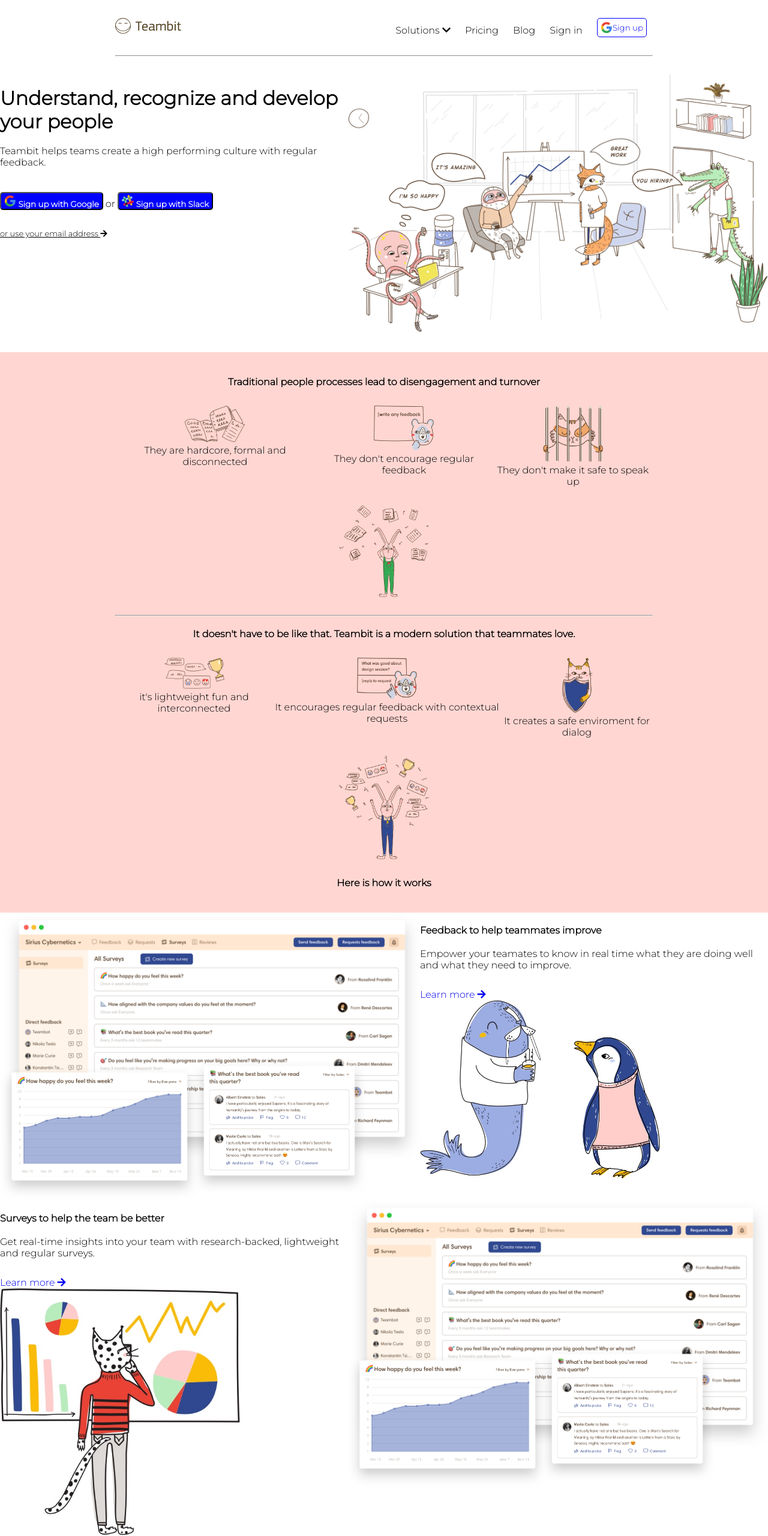
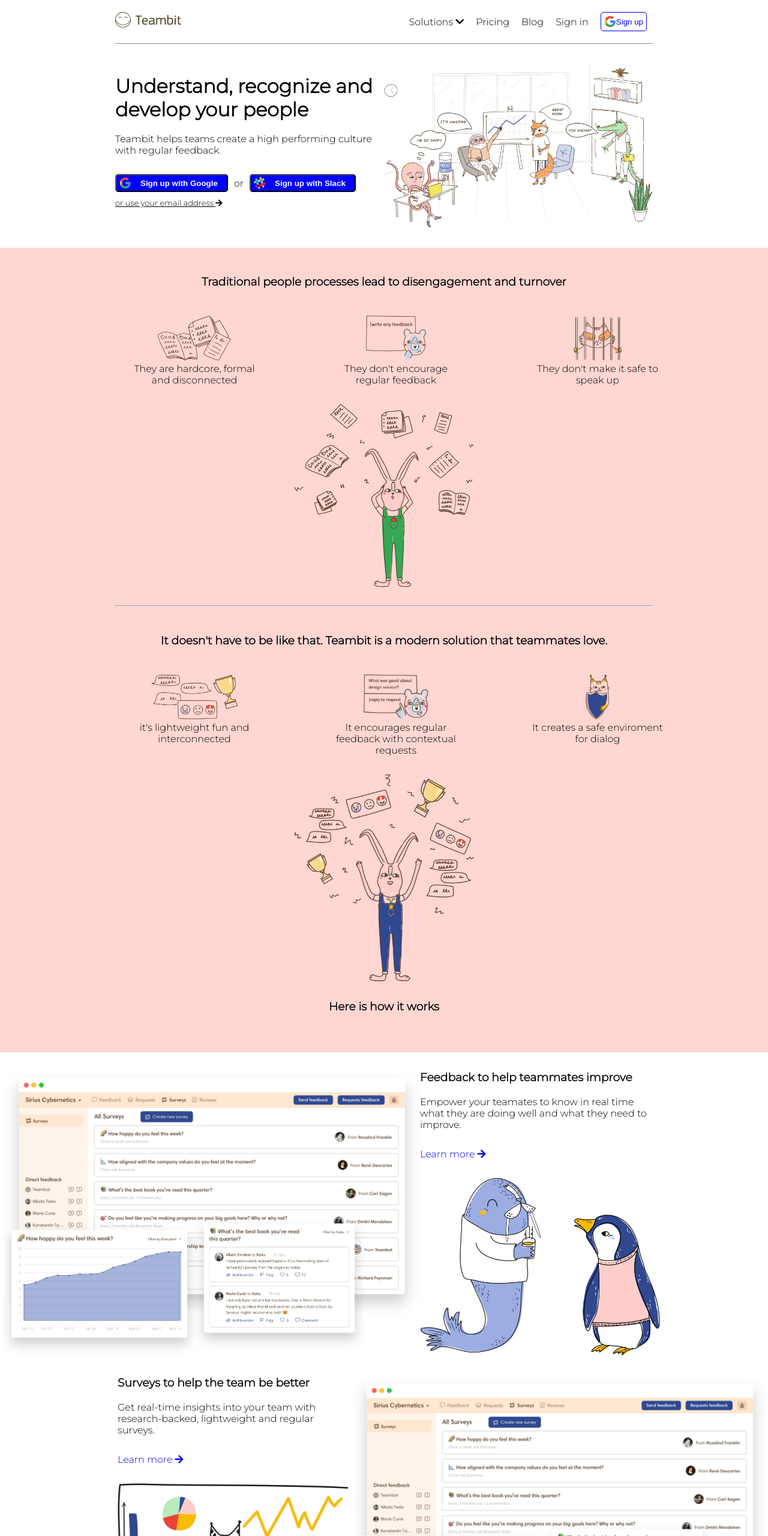
Before and after one commit to alessiopretelli/node-sass-teambit, a website: page index.html in a window 1280 px wide. Shown: the top 2560 px of the page at 60% size. Drawn offline with Linux system fonts and the light colour scheme.

Commit message:
correzioni varie

```diff
--- a/index.html
+++ b/index.html
@@ -47,6 +47,7 @@
                 <h1>Understand, recognize and develop your people</h1>
                 <p>Teambit helps teams create a high performing culture with regular feedback.</p>
                 <div class="jumbotron_info_button">
+                    <div class="buttons">
                         <button>
                             <img src="img/google-logo.svg" alt="">
                             <p>Sign up with Google</p>
@@ -62,12 +63,13 @@
                         <i class="fas fa-arrow-right"></i>
                     </a>
                 </div>
+            </div>
             <div class="jumbotron_image">
                 <img src="img/illustration-main.jpg" alt="">
             </div>
         </div>
         <div id="center_stuff">
-            <h4>Traditional people processes lead to disengagement and turnover</h4>
+            <h3>Traditional people processes lead to disengagement and turnover</h3>
             <div class="center_stuff_imgs">
                 <div class="upper_imgs">
                     <div class="img_one">
@@ -88,7 +90,7 @@
                 </div>
             </div>
             <hr>
-            <h4>It doesn't have to be like that. Teambit is a modern solution that teammates love.</h4>
+            <h3>It doesn't have to be like that. Teambit is a modern solution that teammates love.</h3>
             <div class="center_stuff_imgs">
                 <div class="upper_imgs">
                     <div class="img_one">
@@ -100,7 +102,7 @@
                         <p>It encourages regular feedback with contextual requests</p>
                     </div>
                     <div class="img_three">
-                        <img id="cat" src="img/safe.png" alt="">
+                        <img src="img/safe.png" alt="">
                         <p>It creates a safe enviroment for dialog</p>
                     </div>
                 </div>
@@ -108,7 +110,7 @@
                     <img src="img/after.png" alt="">
                 </div>
             </div>
-            <h4>Here is how it works</h4>
+            <h3>Here is how it works</h3>
         </div>
         <div class="f_l_f_r">
             <div class="float_left">
@@ -116,7 +118,7 @@
                     <img src="img/employee-survey.jpg" alt="">
                 </div>
                 <div class="f_l_info">
-                    <h4>Feedback to help teammates improve</h4>
+                    <h3>Feedback to help teammates improve</h3>
                     <p>Empower your teamates to know in real time what they are doing well and what they need to improve.</p>
                     <a href="#">
                         Learn more
@@ -127,7 +129,7 @@
             </div>
             <div class="float_right">
                 <div class="f_r_info">
-                    <h4>Surveys to help the team be better</h4>
+                    <h3>Surveys to help the team be better</h3>
                     <p>Get real-time insights into your team with research-backed, lightweight and regular surveys.</p>
                     <a href="#">
                         Learn more
@@ -144,7 +146,7 @@
                     <img src="img/performance-review.jpg" alt="">
                 </div>
                 <div class="f_l_info">
-                    <h4>Reviews to help teammates get a fair evaluation</h4>
+                    <h3>Reviews to help teammates get a fair evaluation</h3>
                     <p>Make better compensation and promotion decisions with objective and quick performance reviews.</p>
                     <a href="#">
                         Learn more
@@ -155,7 +157,7 @@
             </div>
             <div class="float_right">
                 <div class="f_r_info">
-                    <h4>Praise to help teammates feel valued</h4>
+                    <h3>Praise to help teammates feel valued</h3>
                     <p>Make it a habit to recognize and praise people who do great work.</p>
                     <a href="#">
                         Learn more
@@ -172,13 +174,13 @@
             <h1>See teambit for yourself.</h1>
             <h1>Get started in seconds <img src="img/happy.svg" alt=""></h1>
             <div id="chat">
-                <p>
-                    Lorem ipsum dolor sit amet consectetur adipisicing elit.
+                <p id="comment">
+                    "Lorem ipsum dolor sit amet consectetur adipisicing elit.
                     Commodi repellendus nemo perspiciatis suscipit sint, rerum, adipisci, voluptatibus dignissimos ipsa eveniet repellat sunt.
                     Omnis dignissimos eligendi rem a repellat quos quasi.
                     Lorem ipsum dolor sit amet consectetur adipisicing elit.
                     Commodi repellendus nemo perspiciatis suscipit sint, rerum, adipisci, voluptatibus dignissimos ipsa eveniet repellat sunt.
-                    Omnis dignissimos eligendi rem a repellat quos quasi.
+                    Omnis dignissimos eligendi rem a repellat quos quasi."
                 </p>
                 <div class="chat_imgs_names">
                     <div class="chat_images">
@@ -192,6 +194,7 @@
                 </div>
             </div>
             <div class="jumbotron_info_button">
+                <div class="buttons">
                     <button>
                         <img src="img/google-logo.svg" alt="">
                         <p>Sign up with Google</p>
@@ -201,6 +204,7 @@
                         <img src="img/slack-logo.svg" alt="">
                         <p>Sign up with Slack</p>
                     </button>
+                </div>
                 <a href="#">
                     or use your email address
                     <i class="fas fa-arrow-right"></i>
--- a/src/partials/_common.scss
+++ b/src/partials/_common.scss
@@ -1,7 +1,18 @@
-h4 {
+*{
+    padding: 0;
+    margin: 0;
+    box-sizing: border-box;
+}
+
+body {
+    font-family: 'Montserrat', sans-serif;
+}
+
+h1 {
     margin: 20px 0;
 }
-h1 {
+
+h4 {
     margin: 20px 0;
 }
 
@@ -9,27 +20,3 @@
     width: 70%;
     margin: 0 15%;
 }
-
-#center_stuff {
-    padding: 20px 0;
-}
-
-.bottom_stuff {
-    text-align: center;
-}
-
-.jumbotron_info {
-    width: 600px;
-}
-
-.jumbotron_info_button button, .jumbotron_info_button p {
-    margin-top: 10px;
-    display: inline-block;
-}
-
-.footer_info {
-    width: 300px;
-}
-footer h3 {
-    margin-bottom: 20px;
-}
--- a/src/partials/_footer.scss
+++ b/src/partials/_footer.scss
@@ -2,8 +2,18 @@
     margin: 20px 0;
     display: flex;
     justify-content: center;
+    margin-bottom: 20px;
+    margin-bottom: 20px;
+    h3 {
+        margin-bottom: 20px;
+    }
     .footer_info {
         display: flex;
+        width: 300px;
+        img {
+            width: 50px;
+            margin-right: 10px;
+        }
         strong {
             color: $color_two;
         }
@@ -16,7 +26,7 @@
         li {
             @include footer_li;
         }
-        margin: 0 50px;
+        margin: 0 20px;
         width: $width_four;
     }
 }
--- a/src/partials/_header.scss
+++ b/src/partials/_header.scss
@@ -3,10 +3,17 @@
         @include flex_one;
     }
     margin-bottom: 20px;
-    .nav li {
-        @include nav;
-        button {
-            border-radius: 5px;
+    .nav {
+        ul {
+            display: flex;
+            align-items: center;
+            li {
+                @include nav;
+                button {
+                    cursor: pointer;
+                    border-radius: 5px;
+                }
+            }
         }
     }
 }
--- a/src/partials/_main.scss
+++ b/src/partials/_main.scss
@@ -1,67 +1,108 @@
 #jumbotron {
+    padding: 0 15%;
     @include flex_two;
-    p {
+    .jumbotron_info {
+        width: 50%;
+    }
+    .jumbotron_image {
+        width: 50%;
+        img {
+            width: 100%;
+        }
+    }
     margin-bottom: 30px;
 }
+.jumbotron_info_button {
+    margin-top: 30px;
+    .buttons {
+        display: flex;
+        align-items: center;
+        p {
+            margin: 0 10px;
+        }
         button {
+            cursor: pointer;
             @include buttons_sign_up;
+        }
     }
     a {
         @include a_one;
     }
-    .jumbotron_image img {
-        width: $width_two;
-    }
-    margin-bottom: 30px;
 }
 
 #center_stuff {
     text-align: center;
+    padding: 20px 0;
     background-color: $color_one;
+    h3 {
+        margin: 25px 0 45px;
+    }
+    hr {
+        margin-bottom: 45px;
+    }
     .upper_imgs {
-        @include flex_one;
-        #cat {
-            width: 50px;
+        @include flex_five;
+        div {
+            width: 25%;
+            img {
+                height: 75px;
             }
-        img {
-            width: $width_three;
         }
     }
     .down_img {
         @include flex_two;
         img {
-            width: $width_four;
+            width: $width_five;
         }
     }
 }
 
 .float_left {
     width: 100%;
+    margin: 30px 0;
     @include flex_three;
+    .f_l_info {
+        width: 30%;
         a {
             @include a_two;
         }
     }
+}
+
 .float_right {
     width: 100%;
+    margin: 30px 0;
     @include flex_four;
+    .f_r_info {
+        width: 30%;
         a {
             @include a_two;
         }
     }
+}
 
 .bottom_stuff {
-    padding: 30px 0;
+    padding: 20px 0;
+    text-align: center;
     background-color: $color_one;
     #chat {
         border: 1px solid $color_two;
-        padding: 5px;
+        padding: 10px;
         width: 500px;
         margin: 0 auto;
         background-color: white;
+        #comment {
+            margin-bottom: 20px;
+        }
         .chat_imgs_names {
             display: flex;
             align-items: center;
+            .chat_name {
+                margin-left: 10px;
+                p {
+                    font-size: 10px;
+                }
+            }
         }
         img {
             width: 50px;
@@ -71,11 +112,7 @@
             margin: 0;
         }
     }
-    button {
-        @include buttons_sign_up;
-    }
-    a {
-        display: block;
-        @include a_one;
+    .jumbotron_info_button .buttons {
+        justify-content: center;
     }
 }
--- a/src/partials/_mixin.scss
+++ b/src/partials/_mixin.scss
@@ -1,16 +1,18 @@
 @mixin a_one {
+    margin: 10px 0;
+    display: block;
     color: $color_three;
     font-size: $font_size_one;
 }
 
 @mixin a_two {
-    margin-top: 30px;
+    margin: 30px 0;
     display: block;
 }
 
 @mixin flex_one {
     width: 100%;
-    margin: 30px 0;
+    margin: 20px 0;
     padding: 0 15%;
     display: flex;
     justify-content: space-between;
@@ -56,10 +58,18 @@
     }
 }
 
+@mixin flex_five {
+    width: 100%;
+    margin: 20px 20px;
+    padding: 0 15%;
+    display: flex;
+    justify-content: space-between;
+}
+
 
 @mixin nav {
+    cursor: pointer;
     list-style: none;
-    display: inline-block;
     margin: 0 10px;
     button {
         padding: 5px;
@@ -75,11 +85,14 @@
 }
 
 @mixin footer_li {
+    cursor: pointer;
     list-style: none;
-    margin-bottom: 5px;
+    margin-bottom: 15px;
 }
 
 @mixin buttons_sign_up {
+    display: flex;
+    align-items: center;
     border-radius: 5px;
     padding: 0 5px;
     height: 30px;
@@ -87,6 +100,7 @@
     color: white;
     background-color: blue;
     img {
+        margin-right: 5px;
         width: 20px;
     }
 }
--- a/src/partials/_variables.scss
+++ b/src/partials/_variables.scss
@@ -8,3 +8,4 @@
 $width_two: 700px;
 $width_three: 100px;
 $width_four: 150px;
+$width_five: 300px;
--- a/src/style.scss
+++ b/src/style.scss
@@ -1,12 +1,3 @@
-*{
-    padding: 0;
-    margin: 0;
-    box-sizing: border-box;
-    font-family: 'Montserrat', sans-serif;
-}
-
-
-
 @import 'partials/variables';
 @import 'partials/mixin';
 @import 'partials/common';
```
Also changed, not shown: dist/style.css. Lines whose indentation alone changed are shown as unchanged.
